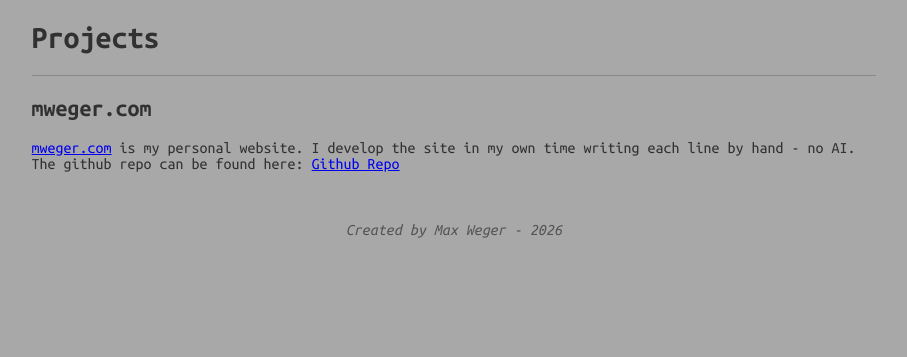
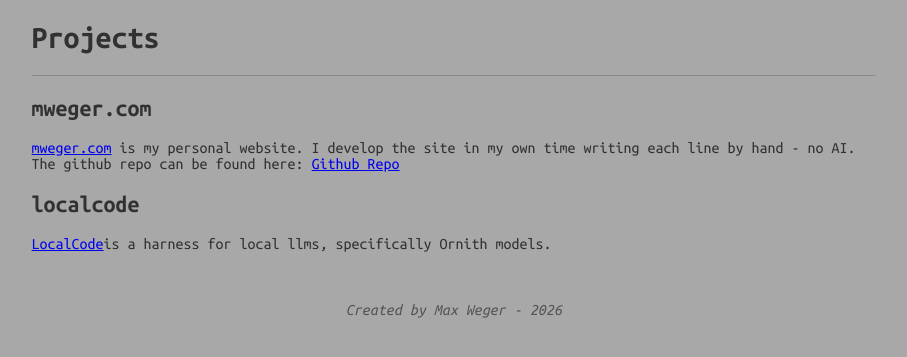
Before and after one commit to mweger87/mweger.com, a Flask app: page /projects in a window 1280 px wide. Shown: the part 57-414 px from the top of the page, without its empty margins (186-1093 px from the left). Run offline with Flask 3, Linux system fonts and the light colour scheme; some libraries are stand-ins or nearby versions.

Commit message:
Added LocalCode repo

```diff
--- a/templates/projects.html
+++ b/templates/projects.html
@@ -16,6 +16,9 @@
         writing each line by hand - no AI. The github repo can be found here: <a target="_blank" href="https://github.com/mweger87/mweger.com">Github Repo</a>
     </p>
 
+    <h2>localcode</h2>
+    <p><a href='https://github.com/mweger87/localcode'>LocalCode</a>is a harness for local llms, specifically Ornith models.</p>
+
 
 
     {% include 'footer.html' %}
```
